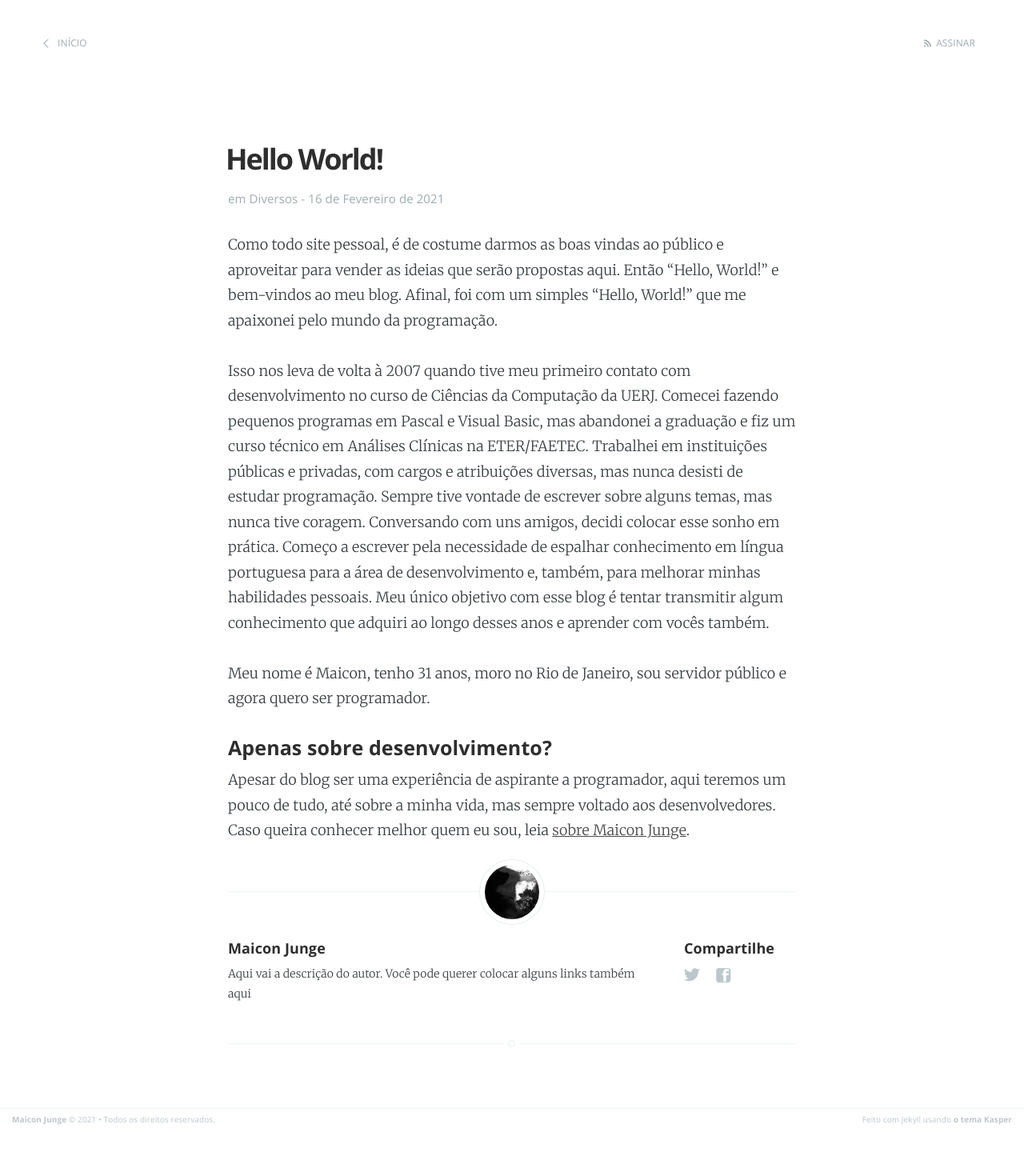
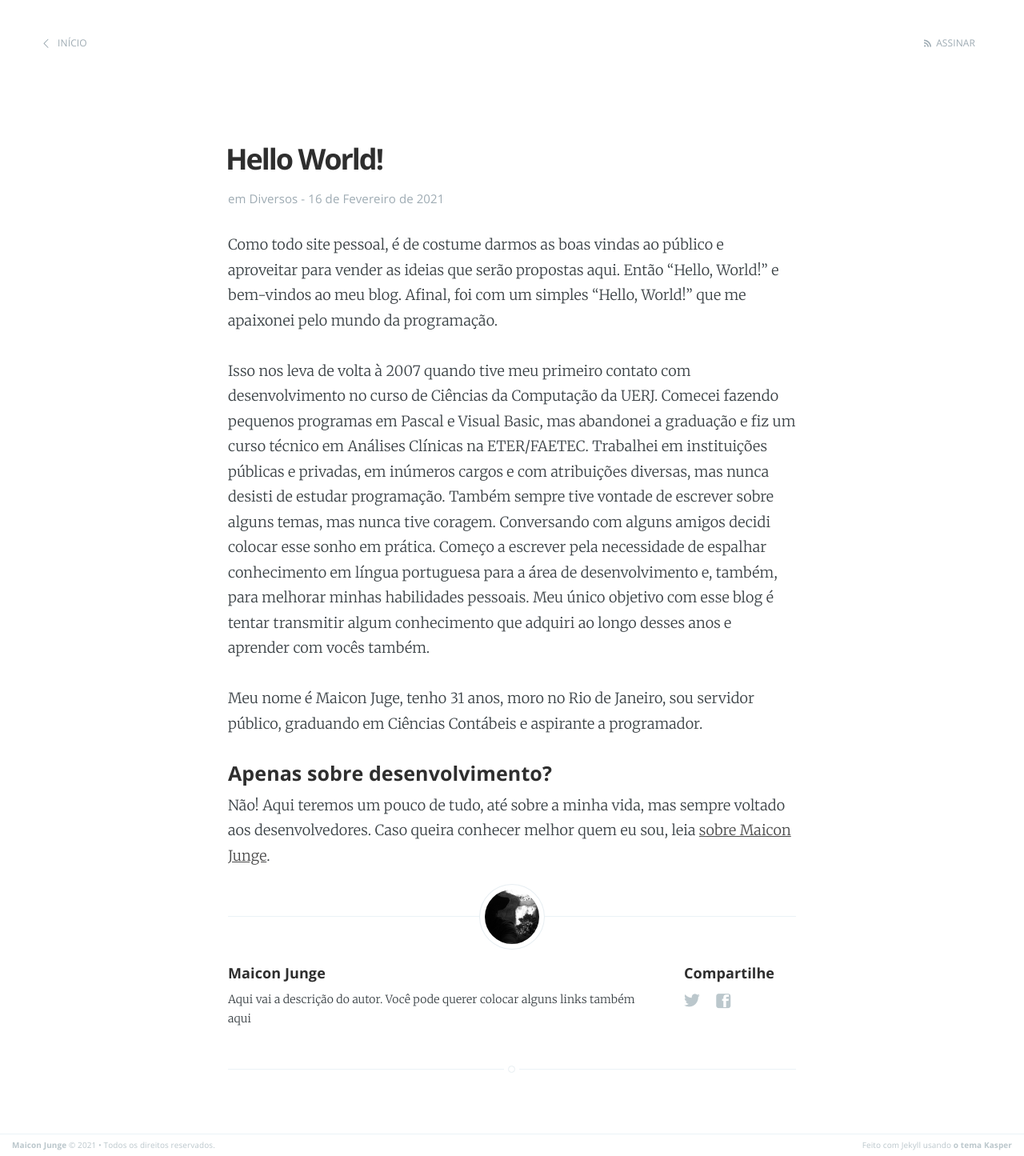
Before and after one commit to MaiconJunge/maiconjunge.github.io, a Jekyll site: the page built from _posts/2021-02-16-hello-world.markdown, in a window 1280 px wide. Shown: the whole page at 80% size. Built offline with Jekyll 4.4.1, drawn with Linux system fonts in a browser that asks for light colours; before the commit the page ends 1414 px from its top, so only the background shows below that.

Commit message:
Update 2021-02-16-hello-world.markdown

```diff
--- a/_posts/2021-02-16-hello-world.markdown
+++ b/_posts/2021-02-16-hello-world.markdown
@@ -7,10 +7,10 @@
 <br>
 Como todo site pessoal, é de costume darmos as boas vindas ao público e aproveitar para vender as ideias que serão propostas aqui. Então “Hello, World!” e bem-vindos ao meu blog. Afinal, foi com um simples “Hello, World!” que me apaixonei pelo mundo da programação.
 
-Isso nos leva de volta à 2007 quando tive meu primeiro contato com desenvolvimento no curso de Ciências da Computação da UERJ. Comecei fazendo pequenos programas em Pascal e Visual Basic, mas abandonei a graduação e fiz um curso técnico em Análises Clínicas na ETER/FAETEC. Trabalhei em instituições públicas e privadas, com cargos e atribuições diversas, mas nunca desisti de estudar programação. Sempre tive vontade de escrever sobre alguns temas, mas nunca tive coragem. Conversando com uns amigos, decidi colocar esse sonho em prática. Começo a escrever pela necessidade de espalhar conhecimento em língua portuguesa para a área de desenvolvimento e, também, para melhorar minhas habilidades pessoais. Meu único objetivo com esse blog é tentar transmitir algum conhecimento que adquiri ao longo desses anos e aprender com vocês também.
+Isso nos leva de volta à 2007 quando tive meu primeiro contato com desenvolvimento no curso de Ciências da Computação da UERJ. Comecei fazendo pequenos programas em Pascal e Visual Basic, mas abandonei a graduação e fiz um curso técnico em Análises Clínicas na ETER/FAETEC. Trabalhei em instituições públicas e privadas, em inúmeros cargos e com atribuições diversas, mas nunca desisti de estudar programação. Também sempre tive vontade de escrever sobre alguns temas, mas nunca tive coragem. Conversando com alguns amigos decidi colocar esse sonho em prática. Começo a escrever pela necessidade de espalhar conhecimento em língua portuguesa para a área de desenvolvimento e, também, para melhorar minhas habilidades pessoais. Meu único objetivo com esse blog é tentar transmitir algum conhecimento que adquiri ao longo desses anos e aprender com vocês também.
 
-Meu nome é Maicon, tenho 31 anos, moro no Rio de Janeiro, sou servidor público e agora quero ser programador.
+Meu nome é Maicon Juge, tenho 31 anos, moro no Rio de Janeiro, sou servidor público, graduando em Ciências Contábeis e aspirante a programador.
 
 <h4>Apenas sobre desenvolvimento?</h4>
 
-Apesar do blog ser uma experiência de aspirante a programador, aqui teremos um pouco de tudo, até sobre a minha vida, mas sempre voltado aos desenvolvedores. Caso queira conhecer melhor quem eu sou, leia <a href="/sobre">sobre Maicon Junge</a>.
+Não! Aqui teremos um pouco de tudo, até sobre a minha vida, mas sempre voltado aos desenvolvedores. Caso queira conhecer melhor quem eu sou, leia <a href="/sobre">sobre Maicon Junge</a>.
```
